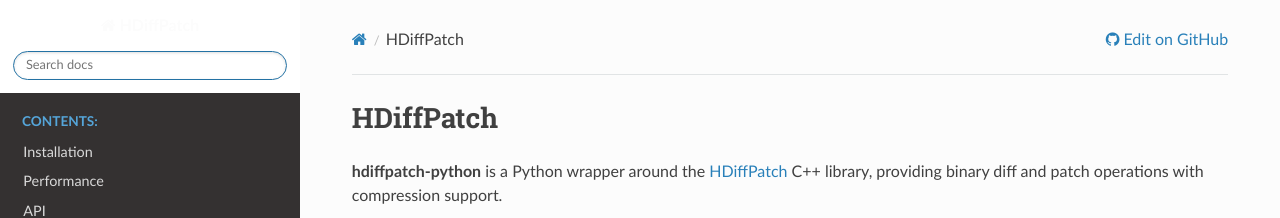
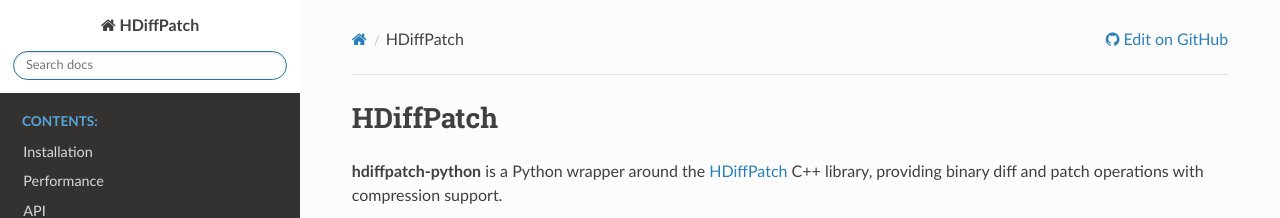
Before and after one commit to BrianPugh/hdiffpatch-python, a Sphinx documentation site: the page built from docs/source/index.rst, in a window 1280 px wide. Shown: the top 218 px of the page. Built offline with Sphinx 7.4.7 and the Read the Docs theme 3.1.0, drawn with Linux system fonts in a browser that asks for light colours.

Commit message:
Fix invisible nav header text on the white header background
The RTD theme's default white link text is designed for its dark-blue
header; with style_nav_header_background white, the project name and
version were unreadable.

Co-Authored-By: Claude Fable 5 <noreply@anthropic.com>
Claude-Session: https://claude.ai/code/session_01T9sn6iFoeDogKzvg5w9ABR

```diff
--- a/docs/source/_static/custom.css
+++ b/docs/source/_static/custom.css
@@ -1,3 +1,13 @@
+/* The nav header background is white; the theme's default white link/version
+   text (meant for its dark-blue header) is invisible on it. */
+.wy-side-nav-search > a {
+    color: #404040;
+}
+
+.wy-side-nav-search > div.version {
+    color: #808080;
+}
+
 /* Have contents take up entire browser window width. */
 .wy-nav-content {
     max-width: none !important
```
